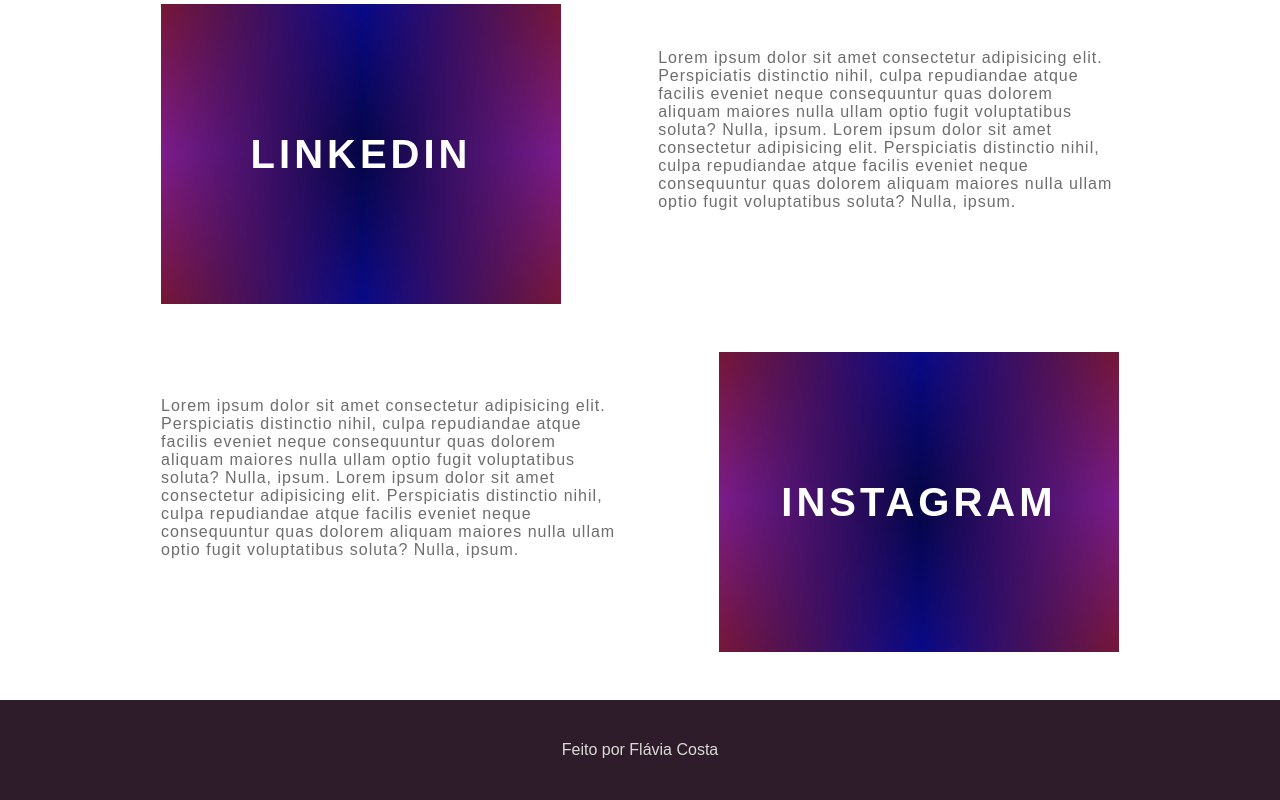
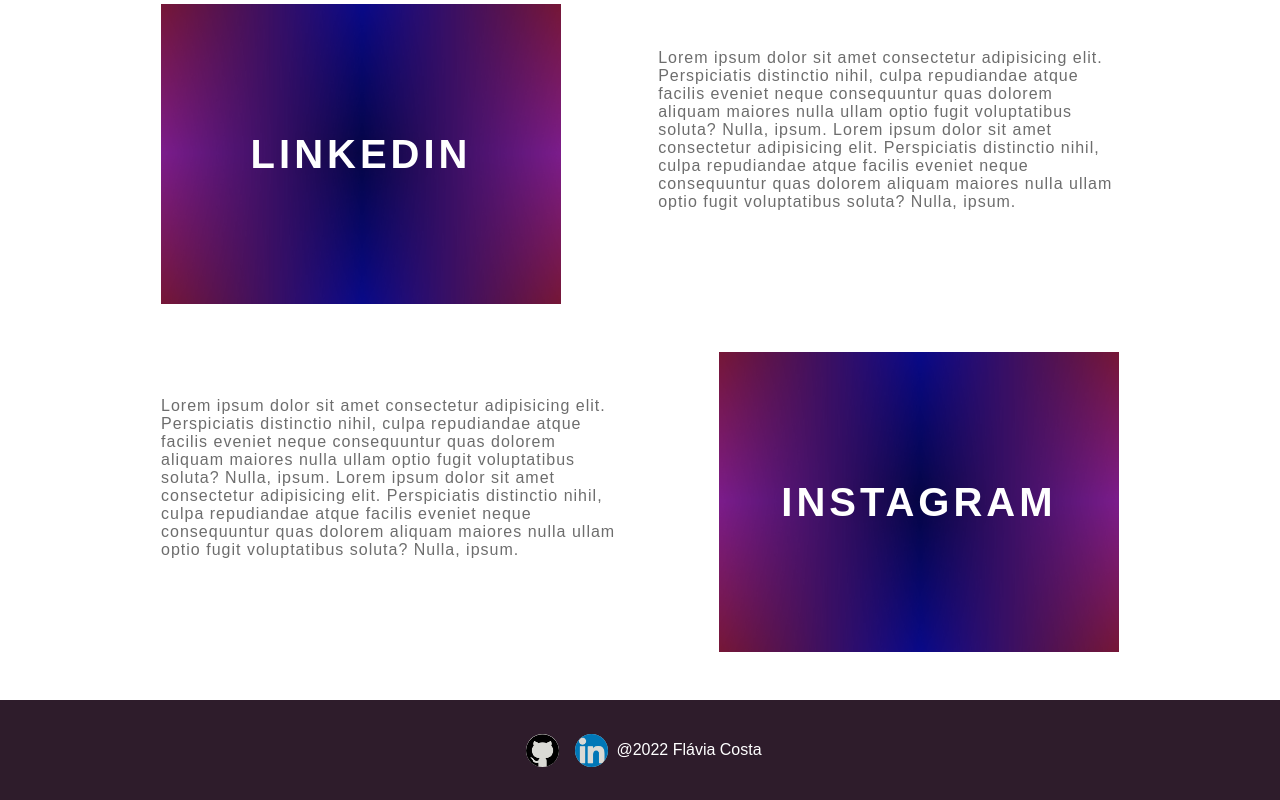
Before and after one commit to FlaviaCosta1037/Portfolio-Flavia, a plain HTML site: page index.html in a window 1280 px wide. Shown: the part 1240-2040 px from the top of the page. Drawn offline with Linux system fonts and the light colour scheme; a web font is replaced by a local one.

Commit message:
Inclusão dos logos das midias no rodapé

```diff
--- a/css/style.css
+++ b/css/style.css
@@ -327,10 +327,21 @@ img {
 .footer {
     width: 100%;
     height: 100px;
-    background-color: #2E1C2B;
+    background-color: #2e1c2b;
     display: flex;
     justify-content: center;
     align-items: center;
+    color: #ffffff;
+}
+
+.footer > img {
+    text-decoration: none;
+    border: none;
+    display: flex;
+    justify-content: center;
+    align-items: center;
+    background-color: #dadad5;
+    margin:0.5rem;
 }
 
 @media (max-width: 800px) {
--- a/index.html
+++ b/index.html
@@ -88,7 +88,9 @@
         </div>
     </div>
     <footer class="footer">
-        Feito por Flávia Costa
+        <img  src="imagens/logo-github.png" alt="">
+        <img  src="imagens/logo-linkedin.png" alt="">
+        @2022 Flávia Costa
     </footer>
 </body>
 </html>
```
